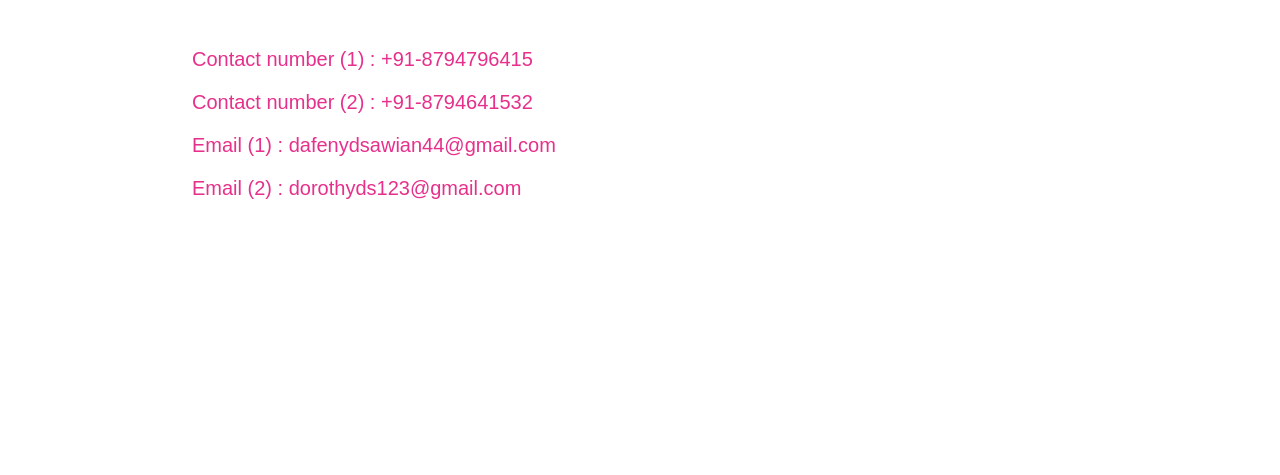
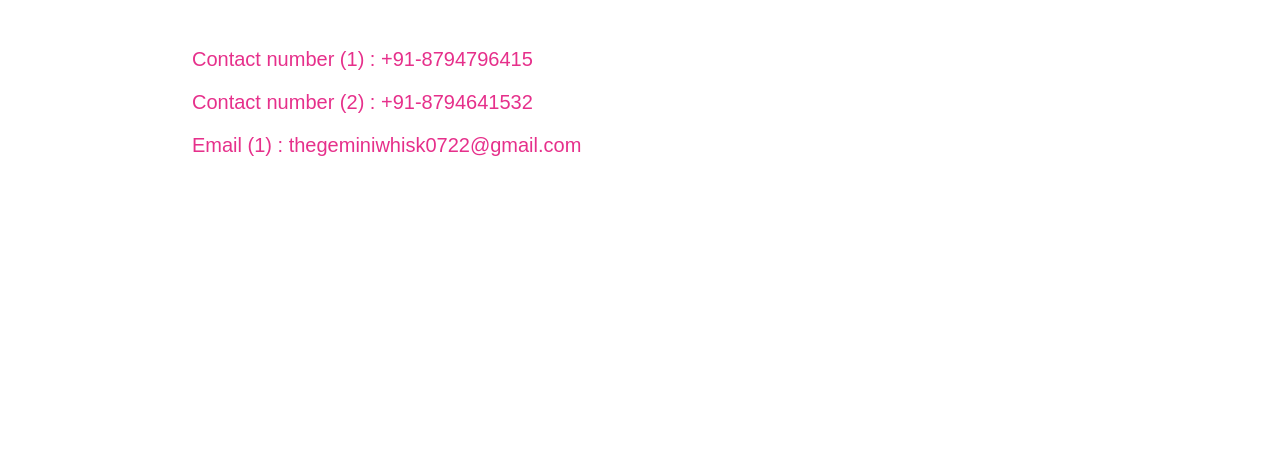
Before and after one commit to dilipSunar123/The-Gemini-Whisk, a plain HTML site: page index.html in a window 1280 px wide. Shown: the part 5980-6455 px from the top of the page. Drawn offline with Linux system fonts and the light colour scheme; files whose address does not match are found by name.

Commit message:
Update index.html

```diff
--- a/index.html
+++ b/index.html
@@ -163,8 +163,7 @@
             <span style="margin-top: 50px;">
                 <p>Contact number (1) : +91-8794796415</p>
                 <p>Contact number (2) : +91-8794641532</p>
-                <p>Email (1) : dafenydsawian44@gmail.com</p>
-                <p>Email (2) : dorothyds123@gmail.com</p>
+                <p>Email (1) : thegeminiwhisk0722@gmail.com</p>
             </span>
         </div>
 
```
